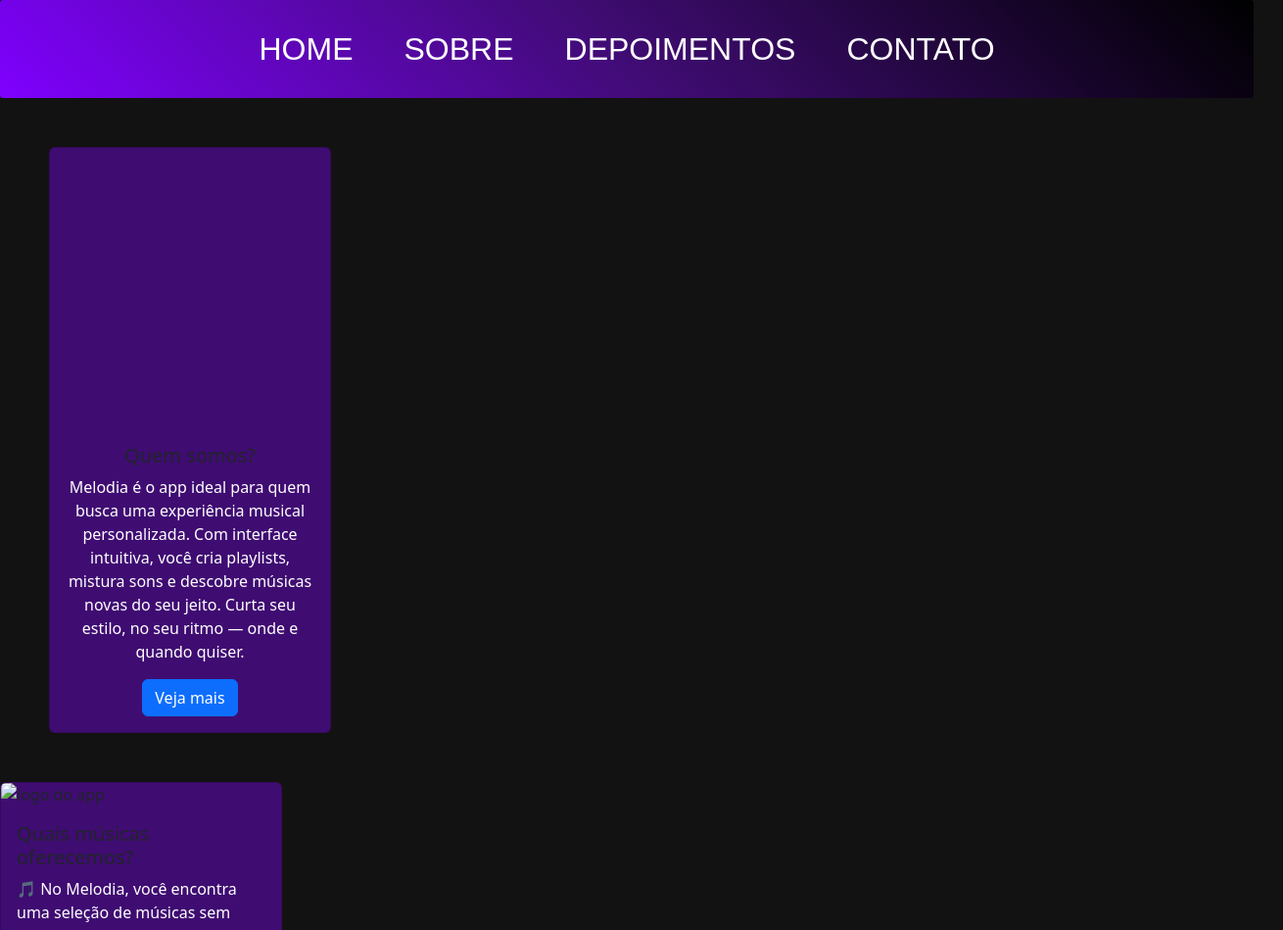
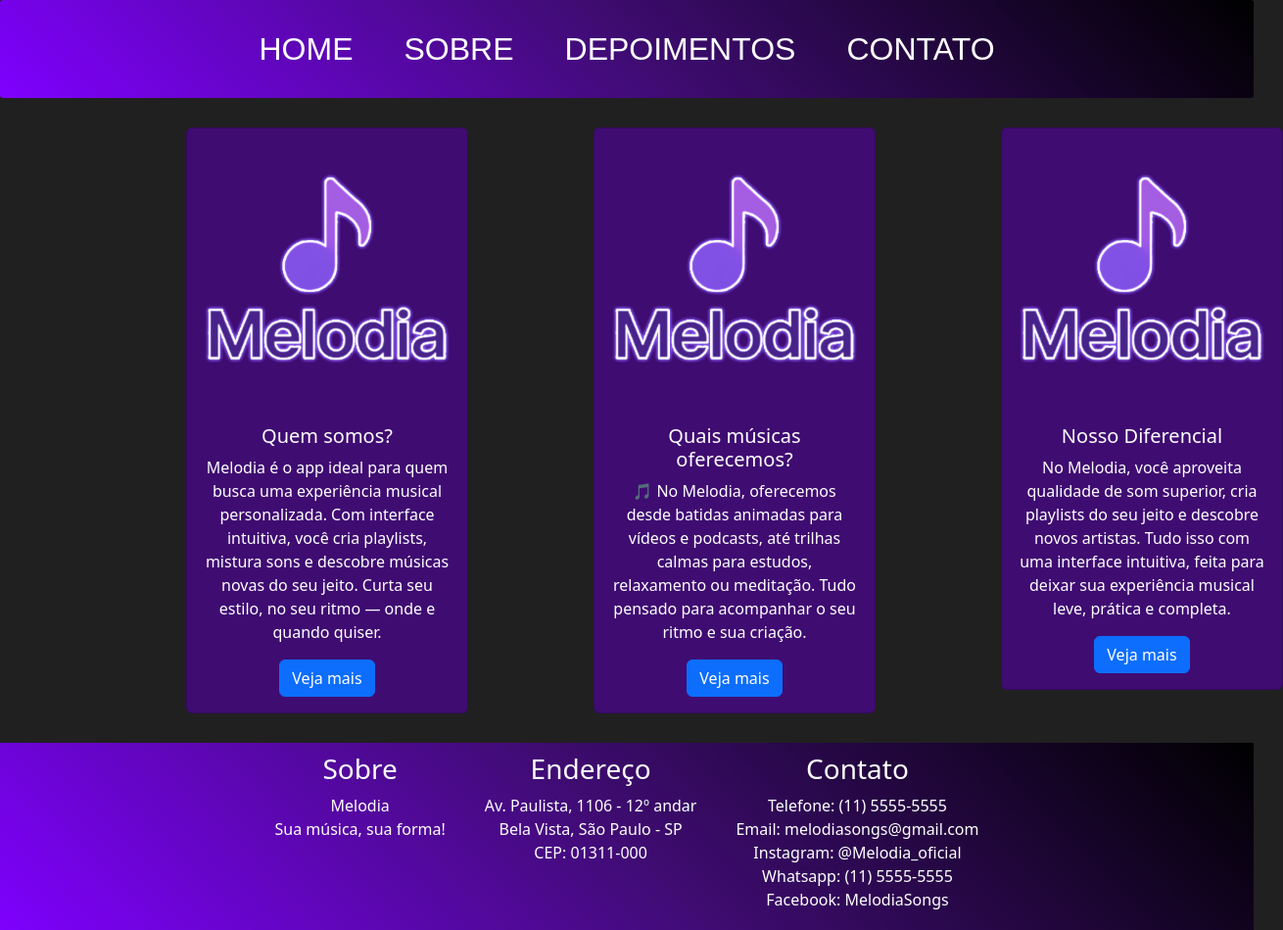
Before and after one commit to juliapompu/cp5-front, a website: page index.html in a window 1280 px wide. Shown: the top 949 px of the page at 98% size, 1310 px wide, since content can reach past the window. Drawn offline with nearby package versions, Linux system fonts and the light colour scheme.

Commit message:
feature/cards, musicas, footerfixed depoimentos

```diff
--- a/index.html
+++ b/index.html
@@ -6,7 +6,7 @@
     href="https://cdn.jsdelivr.net/npm/bootstrap@5.3.8/dist/css/bootstrap.min.css" rel="stylesheet" integrity="sha384-sRIl4kxILFvY47J16cr9ZwB07vP4J8+LH7qKQnuqkuIAvNWLzeN8tE5YBujZqJLB" crossorigin="anonymous"/>
   <meta name="viewport" content="width=device-width, initial-scale=1.0">
   <link rel="stylesheet" href="src/css/style.css"/>
-  <link rel="icon" href="src/assets/logo-melodia.png"/>
+  <link rel="icon" href="src/assets/image_2025-09-23_003617409.png"/>
   <title>Melodia</title>
 </head>
 <body>
@@ -22,7 +22,7 @@
 
     <div class="card-corpo">
         <div class="card" style="width: 18rem;">
-          <img src="src/assets/logo-melodia.png" class="card-img-top" alt="logo do app">
+          <img src="src/assets/image_2025-09-23_003617409.png" class="card-img-top" alt="logo do app">
           <div class="card-body">
             <h5 class="card-title">Quem somos?</h5>
             <p class="card-text">Melodia é o app ideal para quem busca uma experiência musical personalizada.
@@ -36,41 +36,49 @@
 
     <div class="card-corpo2">
         <div class="card" style="width: 18rem;">
-              <img src="" class="card-img-top" alt="logo do app">
+          <img src="src/assets/image_2025-09-23_003617409.png" class="card-img-top" alt="logo do app">
           <div class="card-body">
             <h5 class="card-title">Quais músicas oferecemos?</h5>
-                <p class="card-text">🎵 No Melodia, você encontra uma seleção de músicas sem copyright para aproveitar sem preocupações.
-                  Oferecemos desde batidas animadas para vídeos e podcasts, até trilhas calmas para estudos, relaxamento ou meditação.
-                  Também temos instrumentais criativos para projetos, além de faixas de diversos estilos, como eletrônica,
-                  acústica, jazz, lo-fi e muito mais. Tudo pensado para acompanhar o seu ritmo e sua criação.</p>
+            <p class="card-text">🎵 No Melodia,
+                  oferecemos desde batidas animadas para vídeos e podcasts, até trilhas calmas para estudos, relaxamento ou meditação.
+                 Tudo pensado para acompanhar o seu ritmo e sua criação.</p>
             <a href="src/pages/sobre.html" class="btn btn-primary">Veja mais</a>
           </div>
         </div>
     </div>
 
+    <div class="card-corpo2">
+        <div class="card" style="width: 18rem;">
+          <img src="src/assets/image_2025-09-23_003617409.png" class="card-img-top" alt="logo do app">
+          <div class="card-body">
+            <h5 class="card-title">Nosso Diferencial</h5>
+            <p class="card-text">No Melodia, você aproveita qualidade de som superior, cria playlists do seu jeito e descobre novos artistas.
+              Tudo isso com uma interface intuitiva, feita para deixar sua experiência musical leve, prática e completa.</p>
+            <a href="src/pages/sobre.html" class="btn btn-primary">Veja mais</a>
+          </div>
+        </div>
+    </div>
 
-    <!-- <audio controls>
-  <source src="https://freepd.com/music/Funky%20Chunk.mp3" type="audio/mpeg">
-  Seu navegador não suporta o player de áudio.
-</audio> -->
-
-
-
-
+      <!-- <div class="musica">
+        <iframe width="100%" height="166" scrolling="no" frameborder="no" allow="autoplay" src="https://w.soundcloud.com/player/?url=https%3A//api.soundcloud.com/tracks/soundcloud%253Atracks%253A432949887&color=%23375452&auto_play=false&hide_related=false&show_comments=true&show_user=true&show_reposts=false&show_teaser=true"></iframe><a href="https://soundcloud.com/peyruis" title="Peyruis" target="_blank" style="color: #cccccc; text-decoration: none;">Peyruis</a> · <a href="https://soundcloud.com/peyruis/swing" title="Swing" target="_blank" style="color: #cccccc; text-decoration: none;">Swing</a>
+        <br>
+        <iframe width="100%" height="166" scrolling="no" frameborder="no" allow="autoplay" src="https://w.soundcloud.com/player/?url=https%3A//api.soundcloud.com/tracks/soundcloud%253Atracks%253A1016811799&color=%23375452&auto_play=false&hide_related=false&show_comments=true&show_user=true&show_reposts=false&show_teaser=true"></iframe><a href="https://soundcloud.com/musicas-sem-copyright1" title="Músicas sem copyright" target="_blank" style="color: #cccccc; text-decoration: none;">Músicas sem copyright</a> · <a href="https://soundcloud.com/musicas-sem-copyright1/fredji-happy-life-musica-sem-direitos-autorais" title="Fredji - Happy Life · [Música Sem Direitos Autorais]" target="_blank" style="color: #cccccc; text-decoration: none;">Fredji - Happy Life · [Música Sem Direitos Autorais</a>
+        <br>
+        <iframe width="100%" height="166" scrolling="no" frameborder="no" allow="autoplay" src="https://w.soundcloud.com/player/?url=https%3A//api.soundcloud.com/tracks/soundcloud%253Atracks%253A657492500&color=%23375452&auto_play=false&hide_related=false&show_comments=true&show_user=true&show_reposts=false&show_teaser=true"></iframe><div style="font-size: 10px; color: #cccccc;line-break: anywhere;word-break: normal;overflow: hidden;white-space: nowrap;text-overflow: ellipsis; font-family: Interstate,Lucida Grande,Lucida Sans Unicode,Lucida Sans,Garuda,Verdana,Tahoma,sans-serif;font-weight: 100;"><a href="https://soundcloud.com/aminemaxwell" title="Amine Maxwell" target="_blank" style="color: #cccccc; text-decoration: none;">Amine Maxwell</a> · <a href="https://soundcloud.com/aminemaxwell/lovely" title="lovely" target="_blank" style="color: #cccccc; text-decoration: none;">lovely</a></div>
+      </div> -->
 
     <footer class="footer">
                 <div class="footer-section">
                     <h3>Sobre</h3>
                     <p>
-                        EcoTrend<br>
-                        Produtos de qualidade e o mais importante, sustentáveis!<br>
-                        Compre consciente, compre EcoTrend!
+                        Melodia<br>
+                        Sua música, sua forma!
                     </p>
                 </div>
                 <div class="footer-section">
                     <h3>Endereço</h3>
                     <p>
-                        Av. Paulista, 1106 - 11º andar<br>
+                        Av. Paulista, 1106 - 12º andar<br>
                         Bela Vista, São Paulo - SP<br>
                         CEP: 01311-000
                     </p>
@@ -79,13 +87,14 @@
                     <h3>Contato</h3>
                     <p>
                         Telefone: (11) 5555-5555<br>
-                        Email: ecotrendContato@gmail.com<br>
-                        Instagram: @Eco_Trend_oficial<br>
-                        Whatsapp: (11) 99999-9999<br>
-                        Facebook: EcoTrend
+                        Email: melodiasongs@gmail.com<br>
+                        Instagram: @Melodia_oficial<br>
+                        Whatsapp: (11) 5555-5555<br>
+                        Facebook: MelodiaSongs
                     </p>
                 </div>
             </footer>
     </footer>
+<script src="https://cdn.jsdelivr.net/npm/bootstrap@5.3.8/dist/js/bootstrap.bundle.min.js"></script>
 </body>
 </html>
--- a/src/css/style.css
+++ b/src/css/style.css
@@ -1,7 +1,7 @@
 /*corpo da página*/
 
 body{
-    background-color: #121212;
+    background-color: #212021;
     margin: 0;
     padding: 0;
 }
@@ -9,7 +9,6 @@ body{
 
 
 /* barra de header/navegação*/
-
 
 .conteiner{
     width: auto;
@@ -20,8 +19,6 @@ body{
     font-family: sans-serif;
     border-radius: 3px ;
     background:linear-gradient(45deg, #7F00FF,rgb(63, 12, 114), #000);
-
-
 }
 
 nav{
@@ -82,27 +79,59 @@ nav a:hover::after{
     right: -8px;
 }
 
+/*FOOTER*/
+
+.footer{
+  padding:10px 0;
+  text-align:center;
+  display:flex;
+  justify-content:center;
+  align-items:flex-start;
+  gap:40px;
+  width:100%;
+   background:linear-gradient(45deg, #7F00FF,rgb(63, 12, 114), #000);
+   margin-top: 50px;
+}
+
+.footer-section{
+    color:#fff;
+}
 
 /*PARAGRAFO*/
 
-.card-corpo{
-
+.card-corpo, .card-corpo2{
     height: 100%;
     border-radius: 12px;
+    float: left;
+    width: 20%;
     text-align: center;
     justify-content: center;
     align-items: center;
-    margin: 20px;
+    margin-left: 160px;
     padding: 30px;
 
 }
-.card{
+
+.card, .card2{
     background-color:rgb(63, 12, 114);
+
 }
-.card-text{
+.card-text, .card-text2, .card-title, .card-title2{
     color:#fff;
 }
 
 
+/*MUSICA*/
 
-/*FOOTER*/
+.musica{
+    font-size: 10px;
+    color: #cccccc;
+    display: block;
+    margin-top: 200px;
+    word-break: normal;
+    overflow: hidden;
+    white-space: nowrap;
+    text-overflow: ellipsis;
+    font-family: Interstate,Lucida Grande,Lucida Sans Unicode,Lucida Sans,Garuda,Verdana,Tahoma,sans-serif;
+    font-weight: 100;
+}
```
Also changed, not shown: src/pages/depoimentos.html (+25 -0 lines), src/assets/image_2025-09-23_003617409.png (renamed from image_2025-09-23_003617409.png), src/assets/melodialogo.png (renamed from melodialogo.png), 2 other files. Lines whose indentation alone changed are shown as unchanged.
